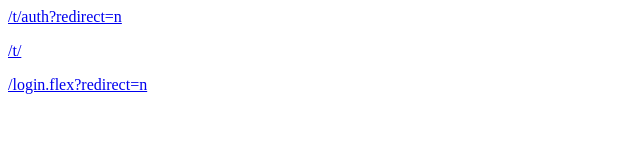
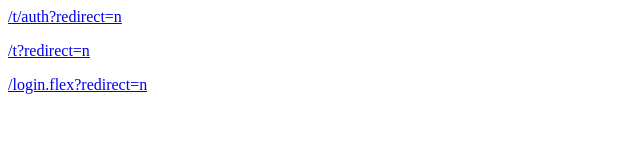
Before and after one commit to johnw188/sso-test, a plain HTML site: page index.html in a window 1280 px wide. Shown: the full height of the page, 0-640 px from the left. Drawn offline with Linux system fonts and the light colour scheme.

Commit message:
Update index.html

```diff
--- a/index.html
+++ b/index.html
@@ -1,6 +1,6 @@
 <a href="https://i-b1b29abd.workdaysuv.com/super/t/auth?redirect=n">/t/auth?redirect=n</a>
 <p>
-<a href="https://i-b1b29abd.workdaysuv.com/super/t?redirect=n">/t/</a>
+<a href="https://i-b1b29abd.workdaysuv.com/super/t?redirect=n">/t?redirect=n</a>
 <p>
 <a href="https://i-b1b29abd.workdaysuv.com/super/login.flex?redirect=n">/login.flex?redirect=n</a>
 <p>
```
